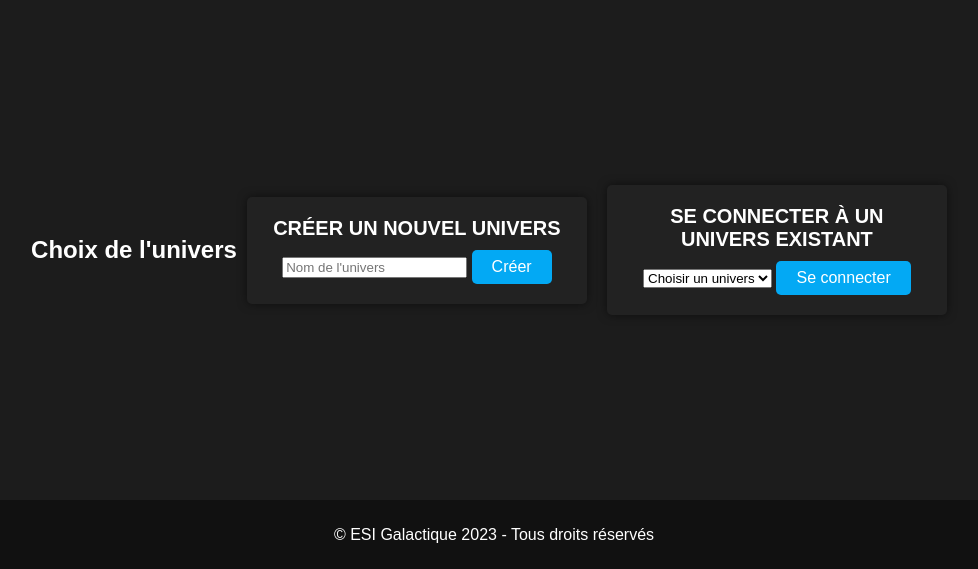
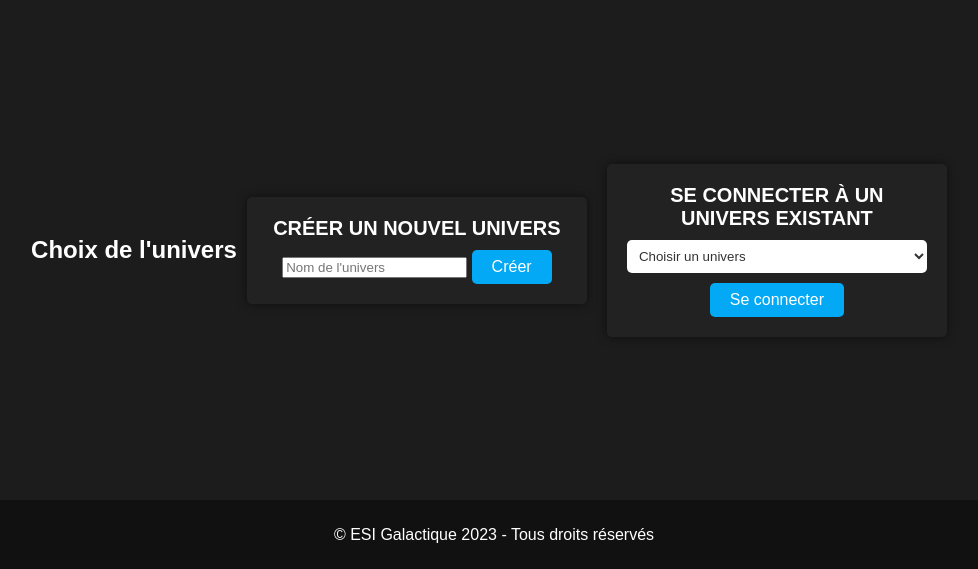
Before and after one commit to AubinSeptier/ESIREM_Galactique, a PHP site: page /player.php in a window 1280 px wide. Shown: the part 92-661 px from the top of the page, without its empty margins (146-1124 px from the left). Run offline with PHP 8.4, Linux system fonts and the light colour scheme; the visitor is signed in with stand-in values (Sample User, id 1).

Commit message:
add easter egg

```diff
--- a/front/css/player.css
+++ b/front/css/player.css
@@ -100,3 +100,13 @@
     padding: 10px;
     text-align: center;
 }
+.univers select {
+    padding: 8px;
+    border-radius: 5px;
+    background-color: #fff;
+    color: #333;
+    border: none;
+    outline: none;
+    width: 100%;
+    margin-bottom: 10px;
+}
```
